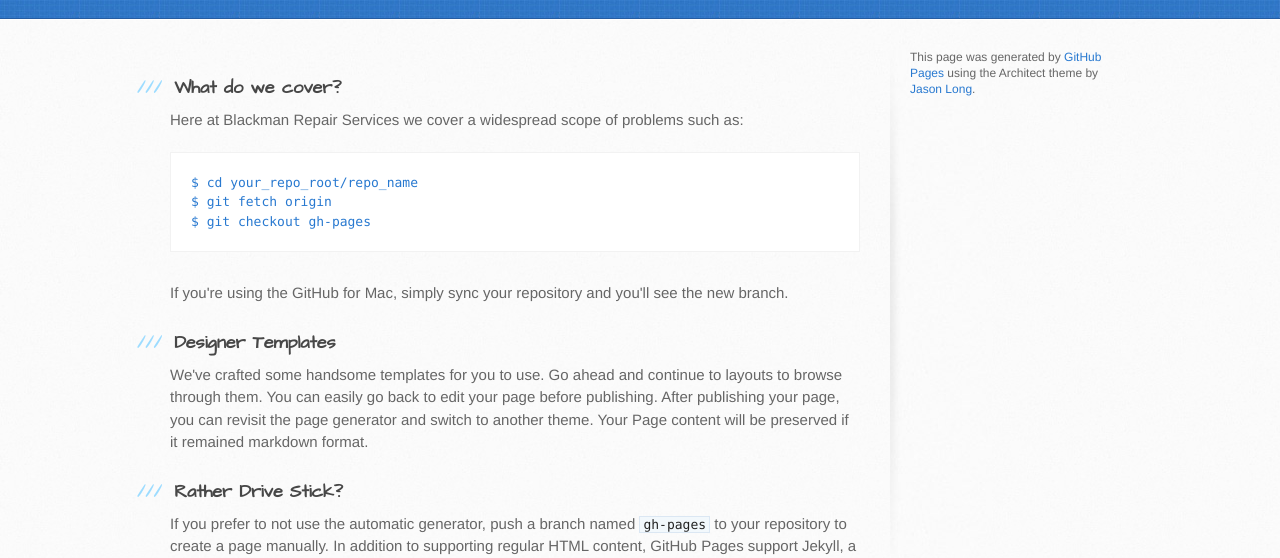
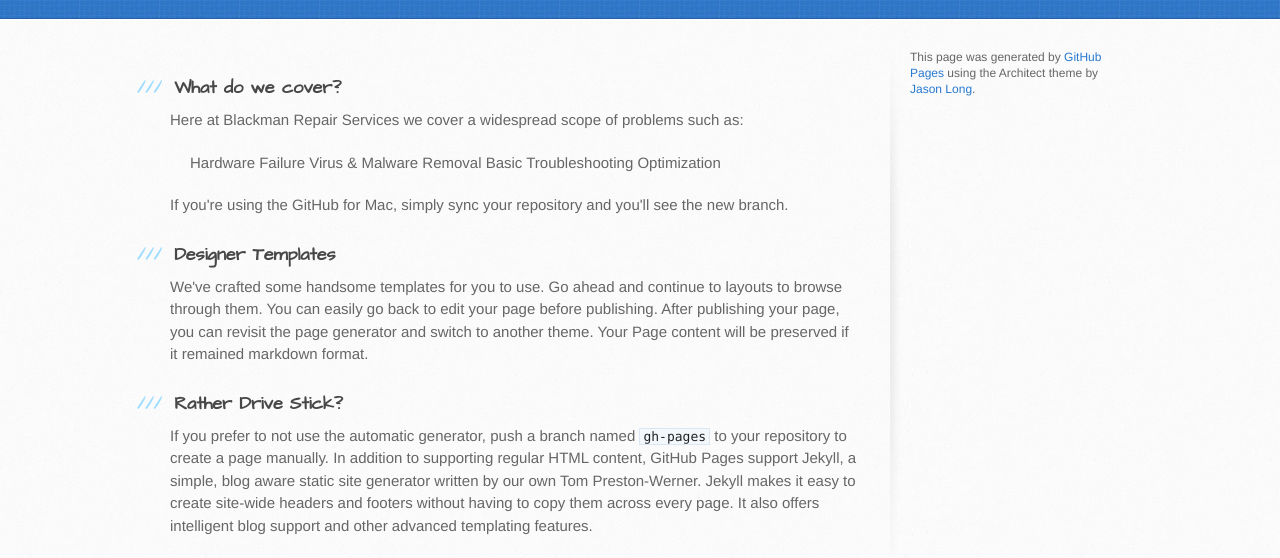
Before and after one commit to BlackmanHS/BlackmanHs.github.io, a plain HTML site: page index.html in a window 1280 px wide. Shown: the part 220-778 px from the top of the page. Drawn offline with Linux system fonts and the light colour scheme.

Commit message:
Update index.html

```diff
--- a/index.html
+++ b/index.html
@@ -33,10 +33,12 @@
 
 <p>Here at Blackman Repair Services we cover a widespread scope of problems such as:</p>
 
-<pre><code>$ cd your_repo_root/repo_name
-$ git fetch origin
-$ git checkout gh-pages
-</code></pre>
+<ul>
+  Hardware Failure
+  Virus & Malware Removal
+  Basic Troubleshooting
+  Optimization
+</ul>
 
 <p>If you're using the GitHub for Mac, simply sync your repository and you'll see the new branch.</p>
 
```
